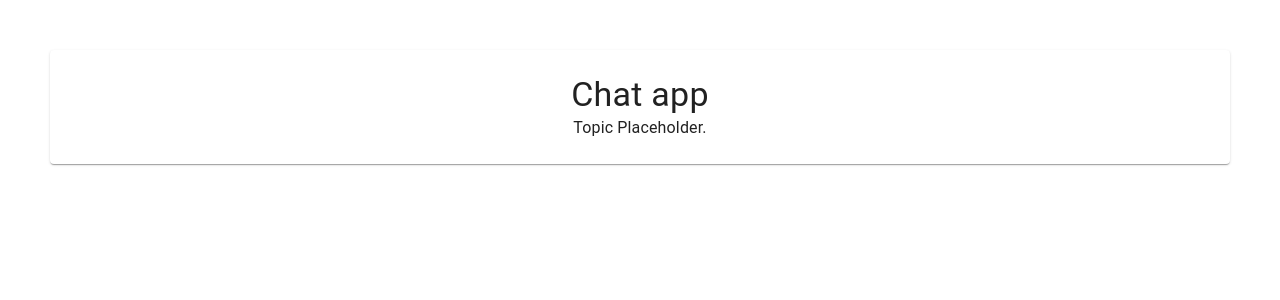
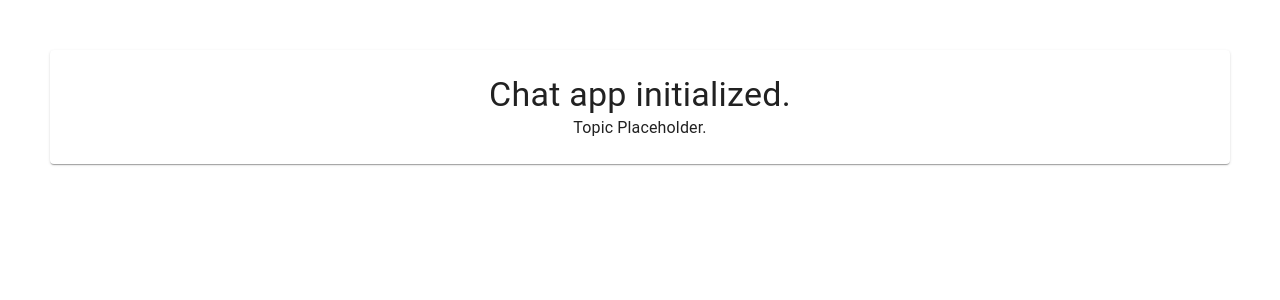
Before and after one commit to eshaan007/Chat-Room, a React (Create React App) app: page / in a window 1280 px wide. Shown: the top 300 px of the page. Built offline with nearby package versions, Linux system fonts and the light colour scheme.

Commit message:
Initialized Project

```diff
--- a/src/Dashboard.js
+++ b/src/Dashboard.js
@@ -18,7 +18,7 @@ const classes = useStyles();
         <div>
             <Paper className={classes.root}>
                 <Typography variant="h4" component="h3">
-                Chat app
+                Chat app initialized.
                 </Typography>
                 <Typography component="h5">
                 Topic Placeholder.
```
